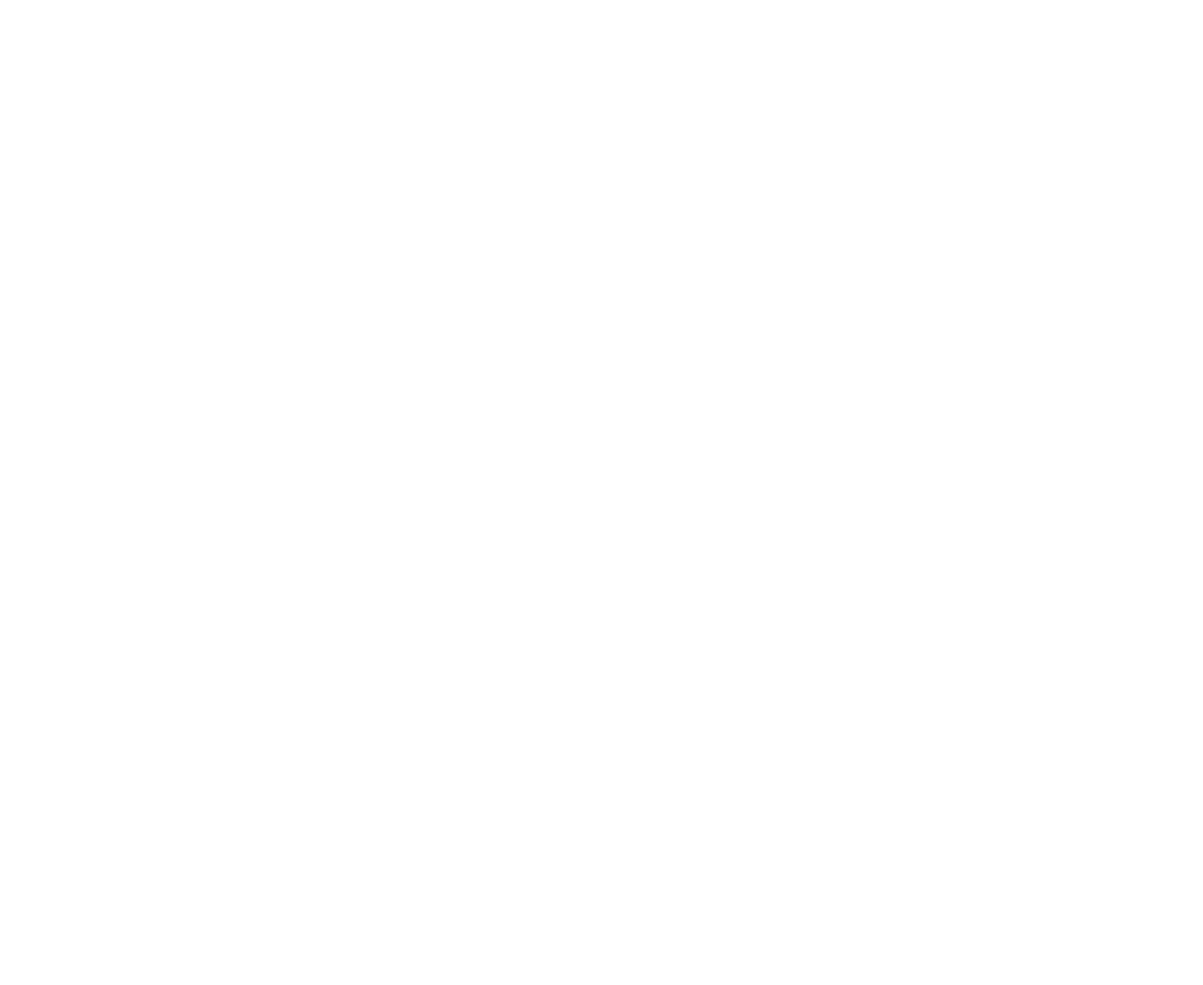
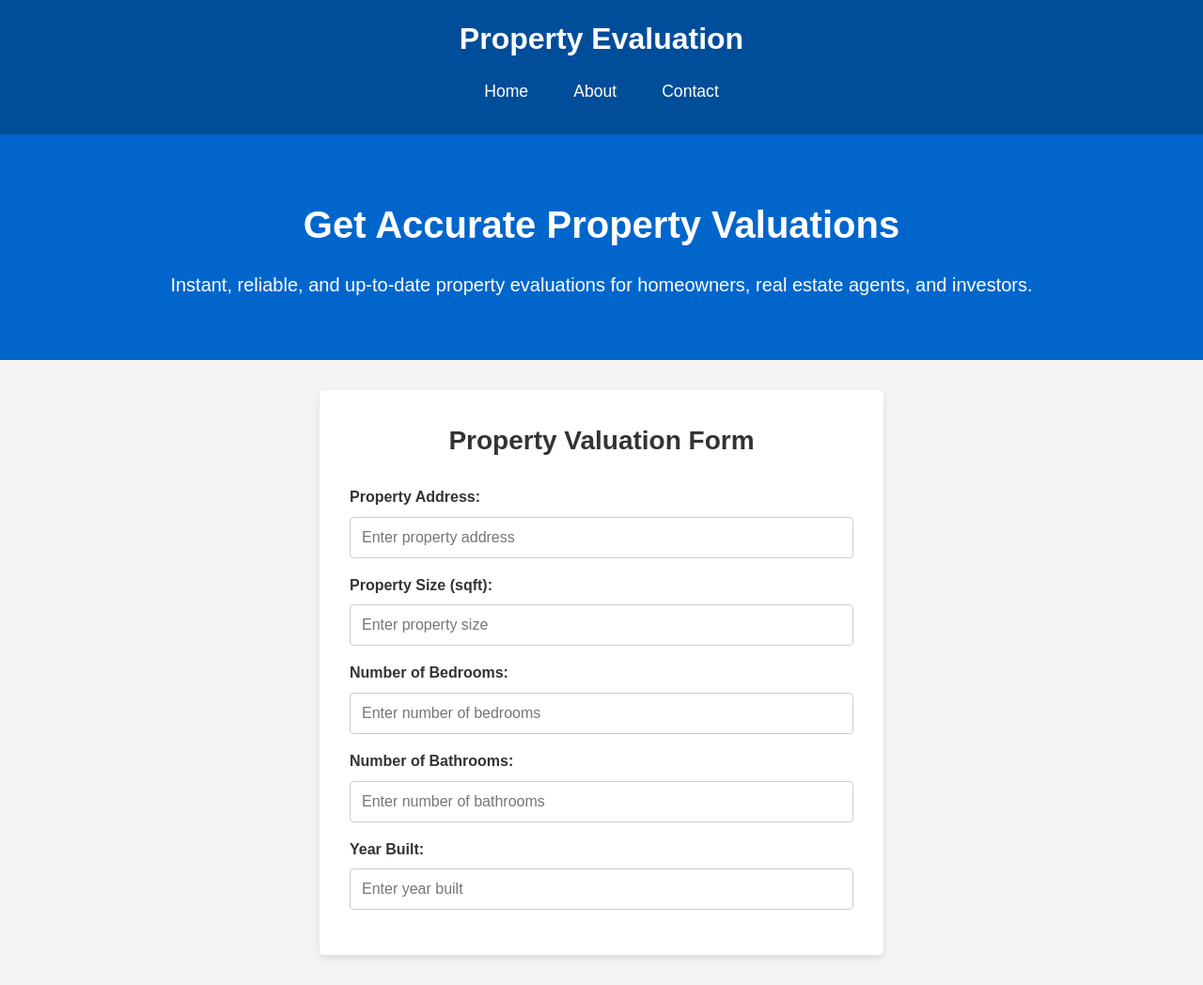
Before and after one commit to M-Trevizo/property-eval-web-app, a website: page index.html in a window 1280 px wide. Shown: the whole page at 94% size. Before the commit the page ends 800 px from the top, so only its background shows below. Drawn offline with Linux system fonts and the light colour scheme.

Commit message:
Update index.html

```diff
--- a/index.html
+++ b/index.html
@@ -2,9 +2,59 @@
 <html lang="en">
 <head>
     <meta charset="UTF-8">
-    <title>Web App</title>
+    <meta name="viewport" content="width=device-width, initial-scale=1.0">
+    <title>Property Evaluation Web Application</title>
+    <link rel="stylesheet" href="styles.css">
 </head>
 <body>
+    <header>
+            <nav>
+            <div class="logo">
+            <h1>Property Evaluation</h1>
+            </div>
+            <ul class="nav-links">
+            <li><a href="#">Home</a></li>
+            <li><a href="#">About</a></li>
+            <li><a href="#">Contact</a></li>
+            </ul>
+            </nav>
+    </header>
 
+    <main>
+        <section class="hero">
+        <h2>Get Accurate Property Valuations</h2>
+        <p>Instant, reliable, and up-to-date property evaluations for homeowners, real estate agents, and investors.</p>
+        </section>
+
+        <section class="form-section">
+            <h3>Property Valuation Form</h3>
+            <form id="property-evaluation-form">
+            <div class="form-group">
+            <label for="address">Property Address:</label>
+            <input type="text" id="address" name="address" placeholder="Enter property address" required>
+                </div>
+
+                <div class="form-group">
+                <label for="size">Property Size (sqft):</label>
+                <input type="number" id="size" name="size" placeholder="Enter property size" required>
+                </div>
+
+                <div class="form-group">
+                <label for="bedrooms">Number of Bedrooms:</label>
+                <input type="number" id="bedrooms" name="bedrooms" placeholder="Enter number of bedrooms" required>
+                </div>
+
+                <div class="form-group">
+                <label for="bathrooms">Number of Bathrooms:</label>
+                <input type="number" id="bathrooms" name="bathrooms" placeholder="Enter number of bathrooms" required>
+                </div>
+
+                <div class="form-group">
+                <label for="year-built">Year Built:</label>
+                <input type="number" id="year-built" name="year-built" placeholder="Enter year built" required>
+        </div>
+        </form>
+        </section>
+        </main>
 </body>
 </html>
```
